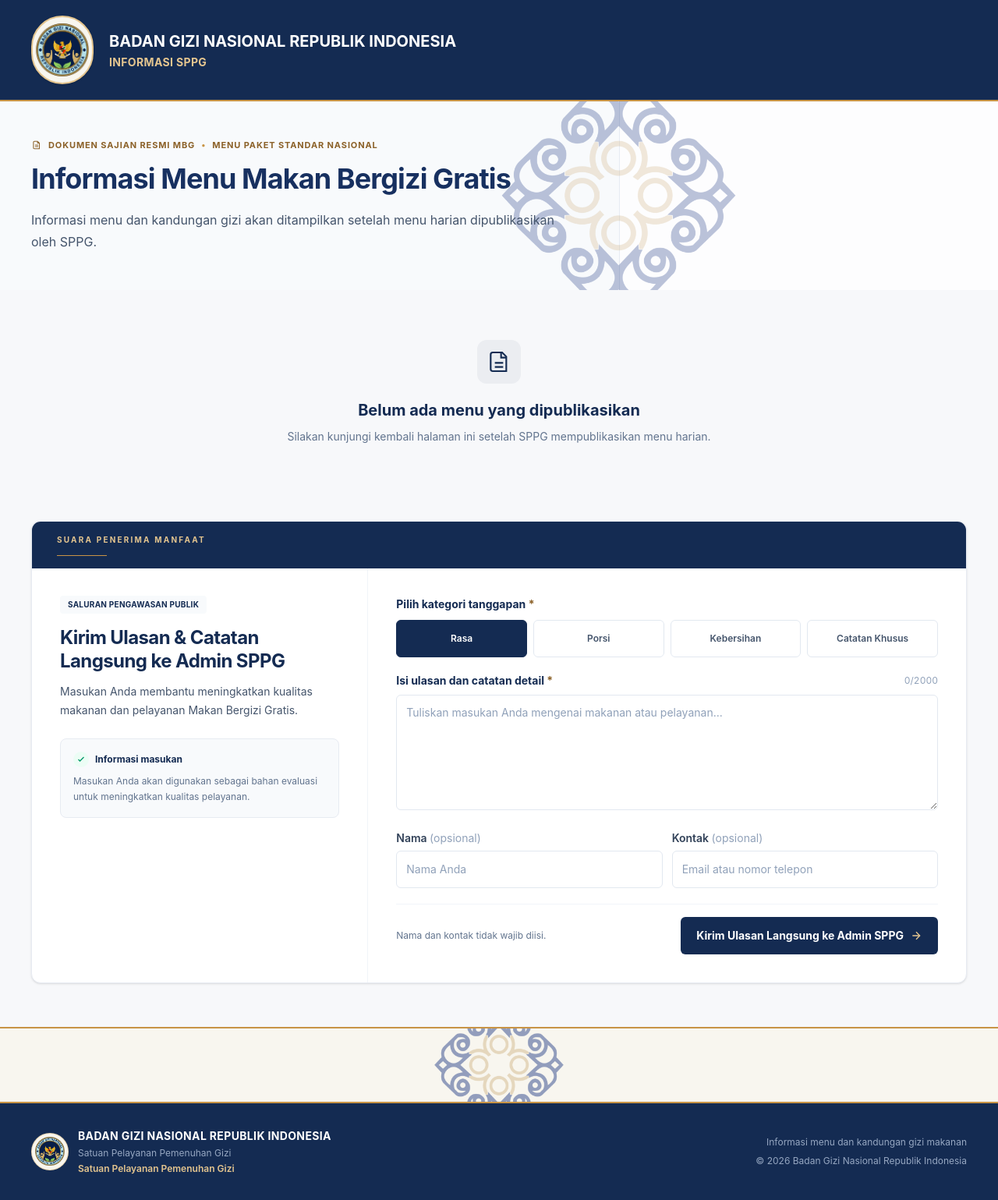
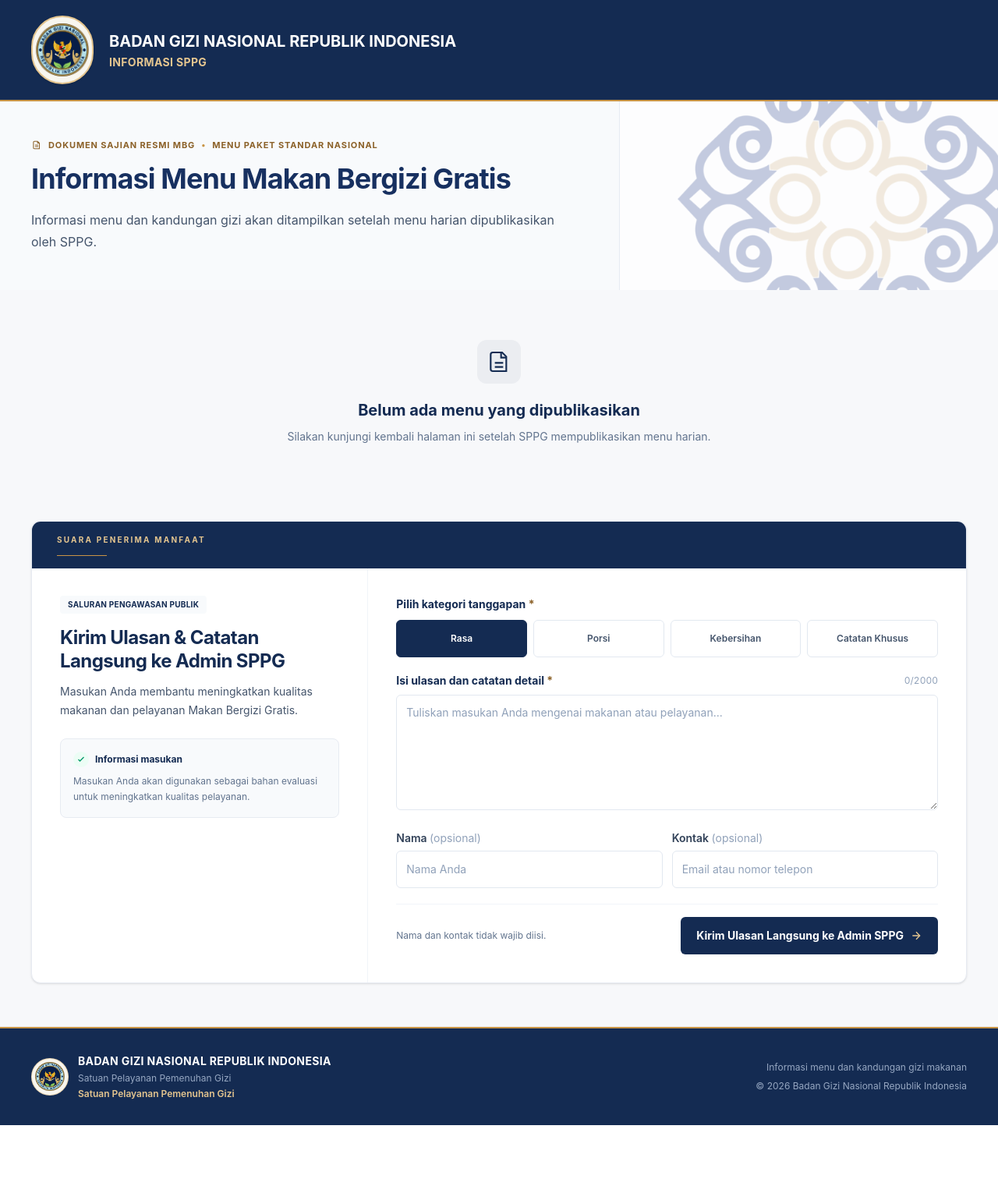
Before and after one commit to Yopa28/mbg, a Laravel app: page / in a window 1280 px wide. Shown: the whole page at 78% size. After the commit the page ends 1443 px from the top, so only its background shows below. Run offline with Laravel 12, Linux system fonts and the light colour scheme; data that the repository does not hold is empty; style sheets or scripts are compiled from the project's sources; some libraries are stand-ins or nearby versions.

Commit message:
fix: use one large hero ornament
Co-authored-by: Copilot <223556219+Copilot@users.noreply.github.com>

```diff
--- a/resources/css/app.css
+++ b/resources/css/app.css
@@ -36,76 +36,24 @@
 @keyframes public-geometric-reveal {
     from {
         opacity: 0;
-        transform: translate3d(12px, -50%, 0) scale(0.98);
+        transform: translate3d(24px, -50%, 0) scale(0.94);
     }
 
     to {
-        opacity: 0.28;
+        opacity: 0.24;
         transform: translate3d(0, -50%, 0) scale(1);
     }
 }
 
 .public-geometric-hero {
     position: absolute;
-    top: 50%;
-    right: clamp(280px, 25vw, 360px);
-    z-index: 1;
-    width: clamp(300px, 26vw, 360px);
+    top: 52%;
+    right: clamp(-92px, -4vw, -32px);
+    z-index: 0;
+    width: clamp(440px, 38vw, 560px);
     aspect-ratio: 1;
-    opacity: 0.28;
+    opacity: 0.24;
     transform: translate3d(0, -50%, 0);
-}
-
-.public-geometric-divider {
-    position: relative;
-    height: clamp(72px, 6vw, 88px);
-    overflow: hidden;
-    border-block: 1px solid rgb(200 148 70 / 24%);
-    background-color: var(--color-bgn-cream);
-}
-
-.public-geometric-divider-mark {
-    position: absolute;
-    top: 50%;
-    left: 50%;
-    width: 144px;
-    height: 144px;
-    opacity: 0.42;
-    transform: translate(-50%, -50%);
-}
-
-.public-geometric-footer-signature {
-    position: relative;
-    height: 96px;
-    overflow: hidden;
-    border-bottom: 2px solid var(--color-bgn-gold);
-    background-color: var(--color-bgn-cream);
-}
-
-.public-geometric-footer-mark {
-    position: absolute;
-    top: 50%;
-    left: 50%;
-    width: 184px;
-    height: 184px;
-    opacity: 0.44;
-    transform: translate(-50%, -50%);
-}
-
-@media (max-width: 639px) {
-    .public-geometric-divider-mark {
-        width: 104px;
-        height: 104px;
-    }
-
-    .public-geometric-footer-signature {
-        height: 72px;
-    }
-
-    .public-geometric-footer-mark {
-        width: 112px;
-        height: 112px;
-    }
 }
 
 @media (prefers-reduced-motion: no-preference) {
@@ -163,7 +111,7 @@
 
     .public-page-motion .public-geometric-hero {
         animation: none !important;
-        opacity: 0.28;
+        opacity: 0.24;
         transform: translate3d(0, -50%, 0);
     }
 }
--- a/resources/js/Layouts/PublicLayout.vue
+++ b/resources/js/Layouts/PublicLayout.vue
@@ -1,6 +1,5 @@
 <script setup>
 const bgnLogoUrl = '/images/bgn-seal.png';
-const geometricOrnamentUrl = '/images/mbg-geometric-ornament.png';
 
 defineProps({
     sppg: {
@@ -55,17 +54,6 @@ defineProps({
         </main>
 
         <footer class="border-t-2 border-bgn-gold bg-bgn-navy text-white">
-            <div aria-hidden="true" class="public-geometric-footer-signature">
-                <img
-                    :src="geometricOrnamentUrl"
-                    alt=""
-                    width="600"
-                    height="600"
-                    class="public-geometric-footer-mark"
-                    loading="lazy"
-                    decoding="async"
-                />
-            </div>
             <div class="mx-auto flex max-w-[1440px] flex-col gap-6 px-5 py-8 sm:px-8 md:flex-row md:items-center md:justify-between lg:px-10">
                 <div class="flex items-center gap-3">
                     <div class="flex h-12 w-12 shrink-0 items-center justify-center rounded-full border border-bgn-gold-soft/60 bg-bgn-cream p-1">
--- a/resources/js/Pages/Public/Menu/Index.vue
+++ b/resources/js/Pages/Public/Menu/Index.vue
@@ -194,7 +194,7 @@ onBeforeUnmount(() => revealObserver?.disconnect());
         <!-- Hero menu -->
         <section class="relative overflow-hidden bg-bgn-surface">
             <div aria-hidden="true" class="pointer-events-none absolute inset-y-0 right-0 z-0 hidden w-[38%] border-l border-bgn-line bg-white/65 lg:block"></div>
-            <div aria-hidden="true" class="public-geometric-hero pointer-events-none hidden xl:block">
+            <div aria-hidden="true" class="public-geometric-hero pointer-events-none hidden lg:block">
                 <img
                     :src="geometricOrnamentUrl"
                     alt=""
@@ -446,22 +446,6 @@ onBeforeUnmount(() => revealObserver?.disconnect());
             :documentations="menu.kitchen_documentations || []"
         />
 
-        <div
-            v-if="menu"
-            aria-hidden="true"
-            class="public-scroll-reveal public-geometric-divider"
-        >
-            <img
-                :src="geometricOrnamentUrl"
-                alt=""
-                width="600"
-                height="600"
-                class="public-geometric-divider-mark"
-                loading="lazy"
-                decoding="async"
-            />
-        </div>
-
         <!-- Nutrition transparency -->
         <section
             v-if="menu"
```
